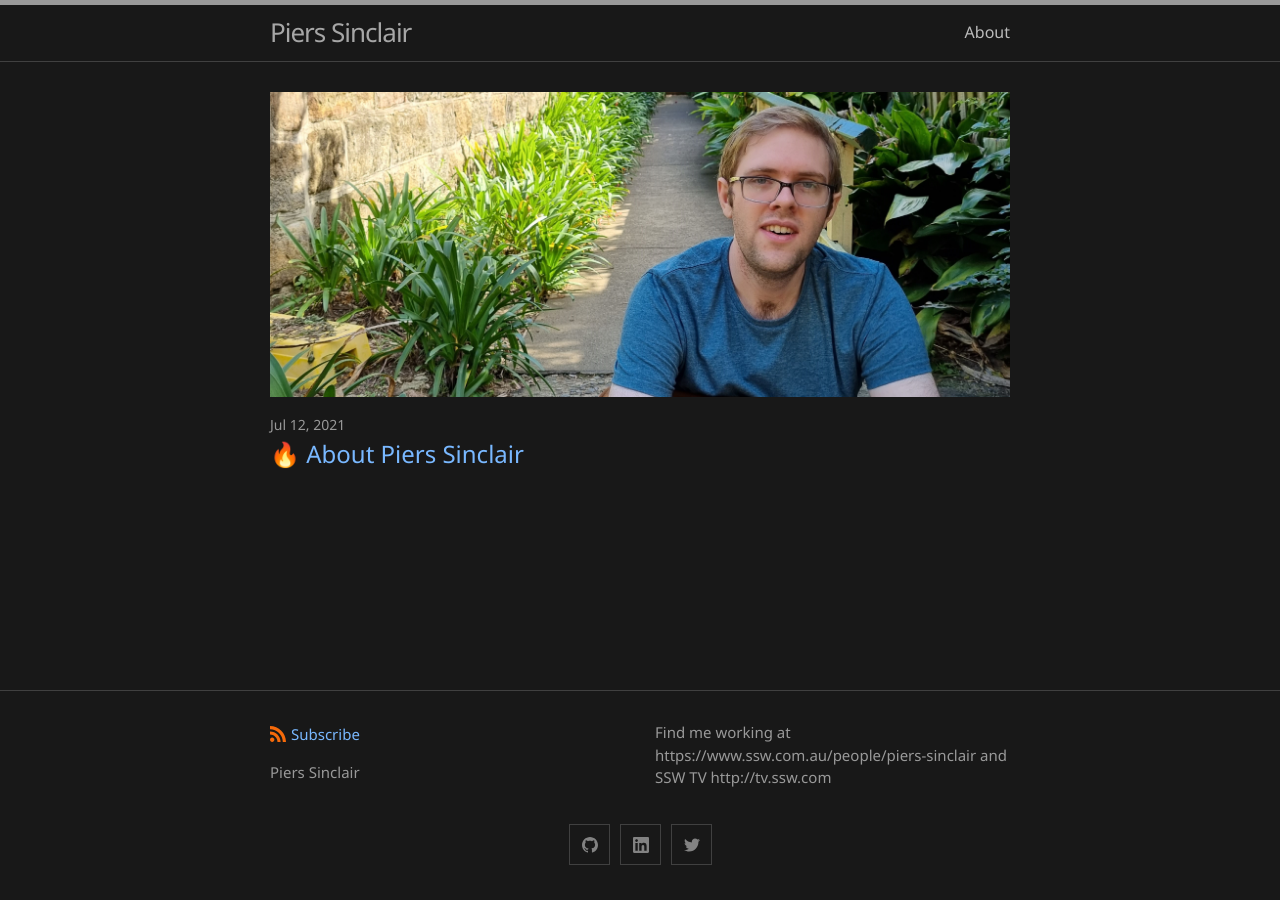
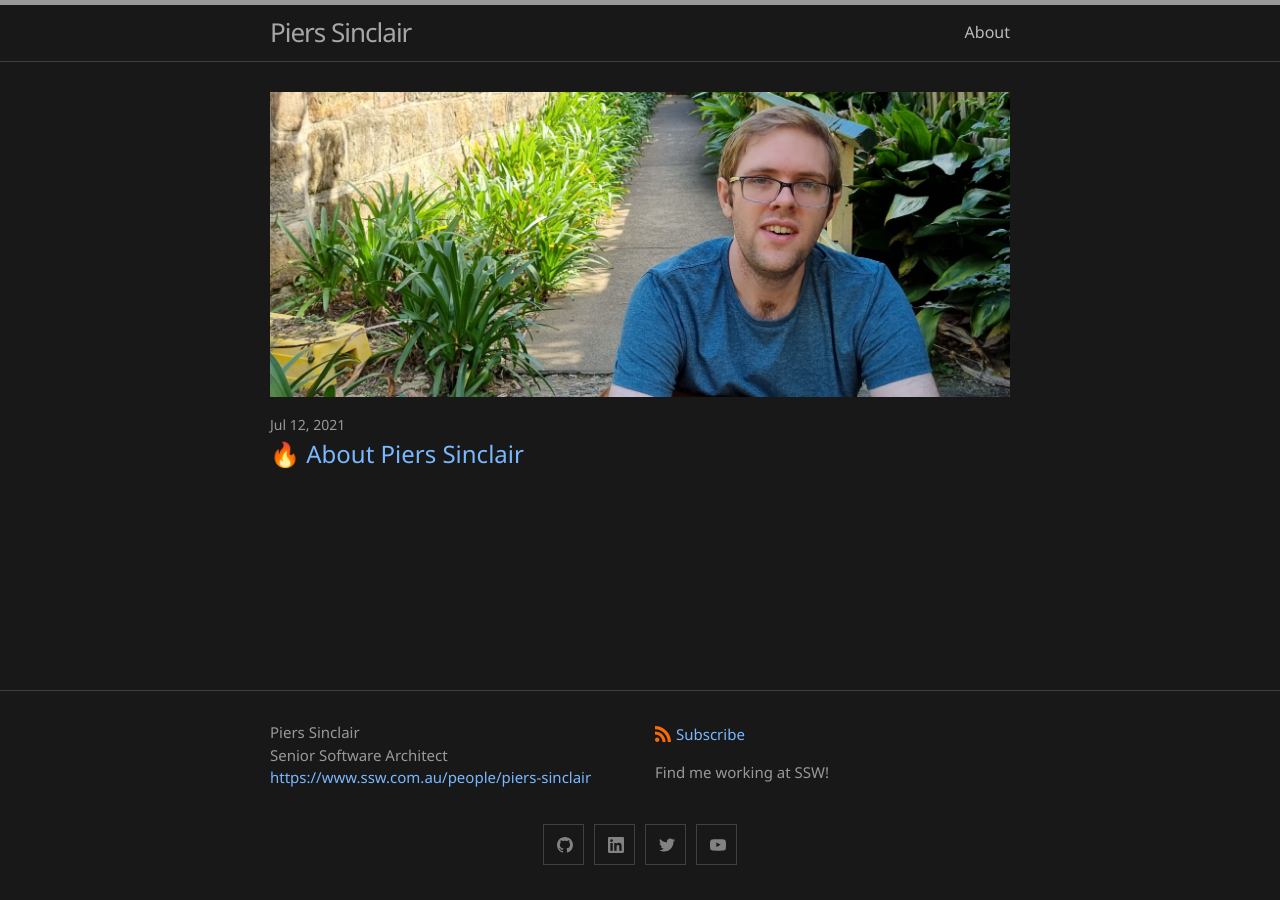
Before and after one commit to piers-sinclair/pierssinclair.github.io, a Jekyll site: the page built from index.markdown, in a window 1280 px wide. Built offline with Jekyll 4.4.1, drawn with Linux system fonts in a browser that asks for light colours.

Commit message:
Formatting changes

```diff
--- a/_config.yml
+++ b/_config.yml
@@ -21,8 +21,10 @@
 title: Piers Sinclair
 author:
   name: Piers Sinclair
+  jobTitle: Senior Software Architect
+  website: https://www.ssw.com.au/people/piers-sinclair
 description: >- # this means to ignore newlines until "baseurl:"
-  Find me working at https://www.ssw.com.au/people/piers-sinclair and SSW TV http://tv.ssw.com
+  Find me working at SSW!
 
 show_excerpts: false # set to true to show excerpts on the homepage
 url: "https://www.piers-sinclair.com" # the base hostname & protocol for your site, e.g. http://example.com
@@ -35,6 +37,7 @@ minima:
     twitter: SinclairPiers
     github:  pierssinclairssw
     linkedin: piers-sinclair
+    youtube_channel: UC3vgxRVdqi11c8xt5KZ6vhg
 
 disqus:
   shortname: piers-sinclair
--- a/_includes/footer.html
+++ b/_includes/footer.html
@@ -4,6 +4,24 @@
   <div class="wrapper">
 
     <div class="footer-col-wrapper">
+      <div class="footer-col">
+      {%- if site.author %}
+        <ul class="contact-list">
+          {% if site.author.name -%}
+            <li class="p-name">{{ site.author.name | escape }}</li>
+          {% endif -%}
+          {% if site.author.jobTitle -%}
+            <li class="p-name">{{ site.author.jobTitle | escape }}</li>
+          {%- endif %}
+          {% if site.author.email -%}
+            <li><a class="u-email" href="mailto:{{ site.author.email }}">{{ site.author.email }}</a></li>
+          {%- endif %}
+          {% if site.author.website -%}
+          <li><a class="u-link" href="{{ site.author.website }}">{{ site.author.website }}</a></li>
+        {%- endif %}
+        </ul>
+      {%- endif %}
+      </div>
       <div class="footer-col">
         <p class="feed-subscribe">
           <a href="{{ 'feed.xml' | relative_url }}">
@@ -12,18 +30,6 @@
             </svg><span>Subscribe</span>
           </a>
         </p>
-      {%- if site.author %}
-        <ul class="contact-list">
-          {% if site.author.name -%}
-            <li class="p-name">{{ site.author.name | escape }}</li>
-          {% endif -%}
-          {% if site.author.email -%}
-            <li><a class="u-email" href="mailto:{{ site.author.email }}">{{ site.author.email }}</a></li>
-          {%- endif %}
-        </ul>
-      {%- endif %}
-      </div>
-      <div class="footer-col">
         <p>{{ site.description | escape }}</p>
       </div>
     </div>
```
